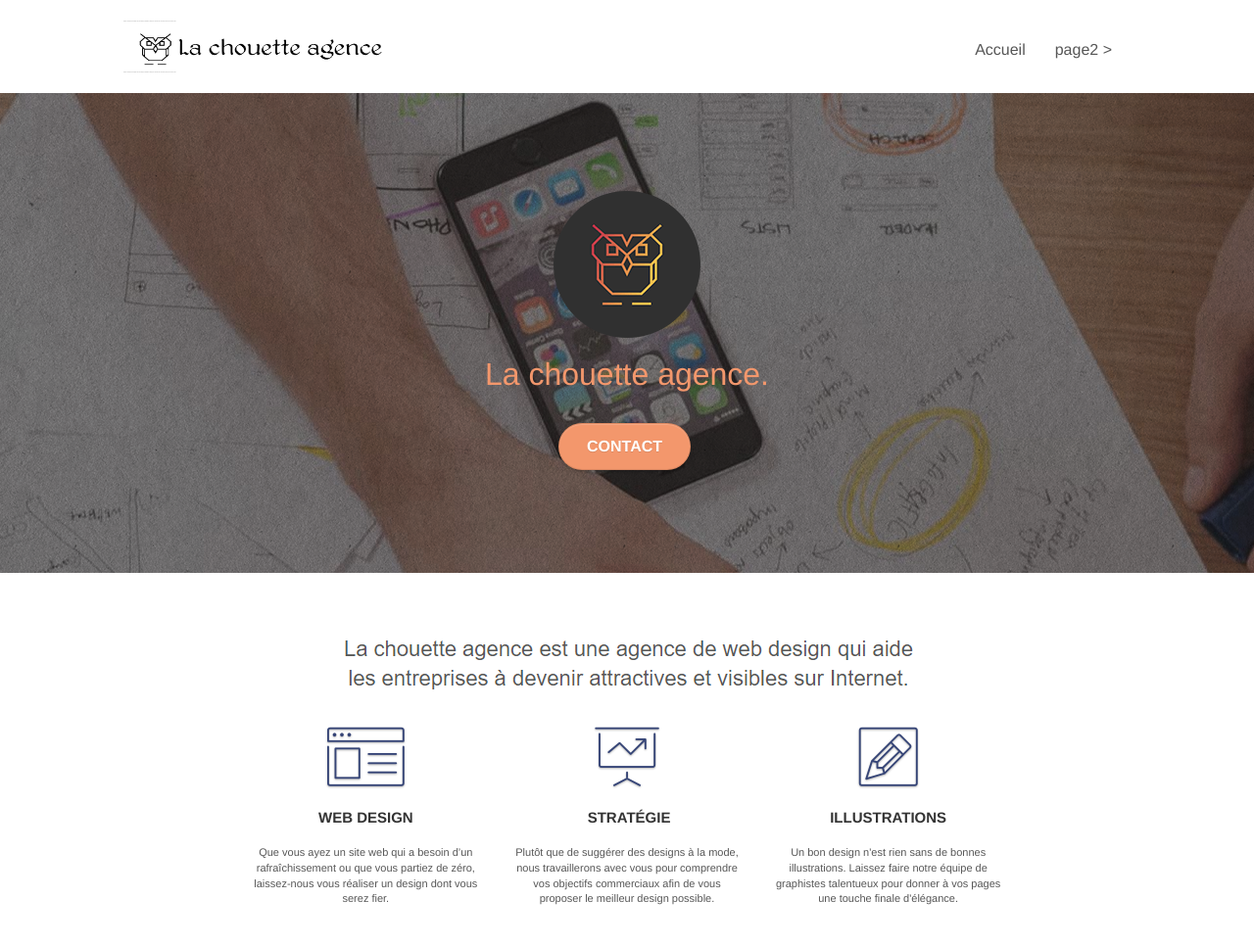
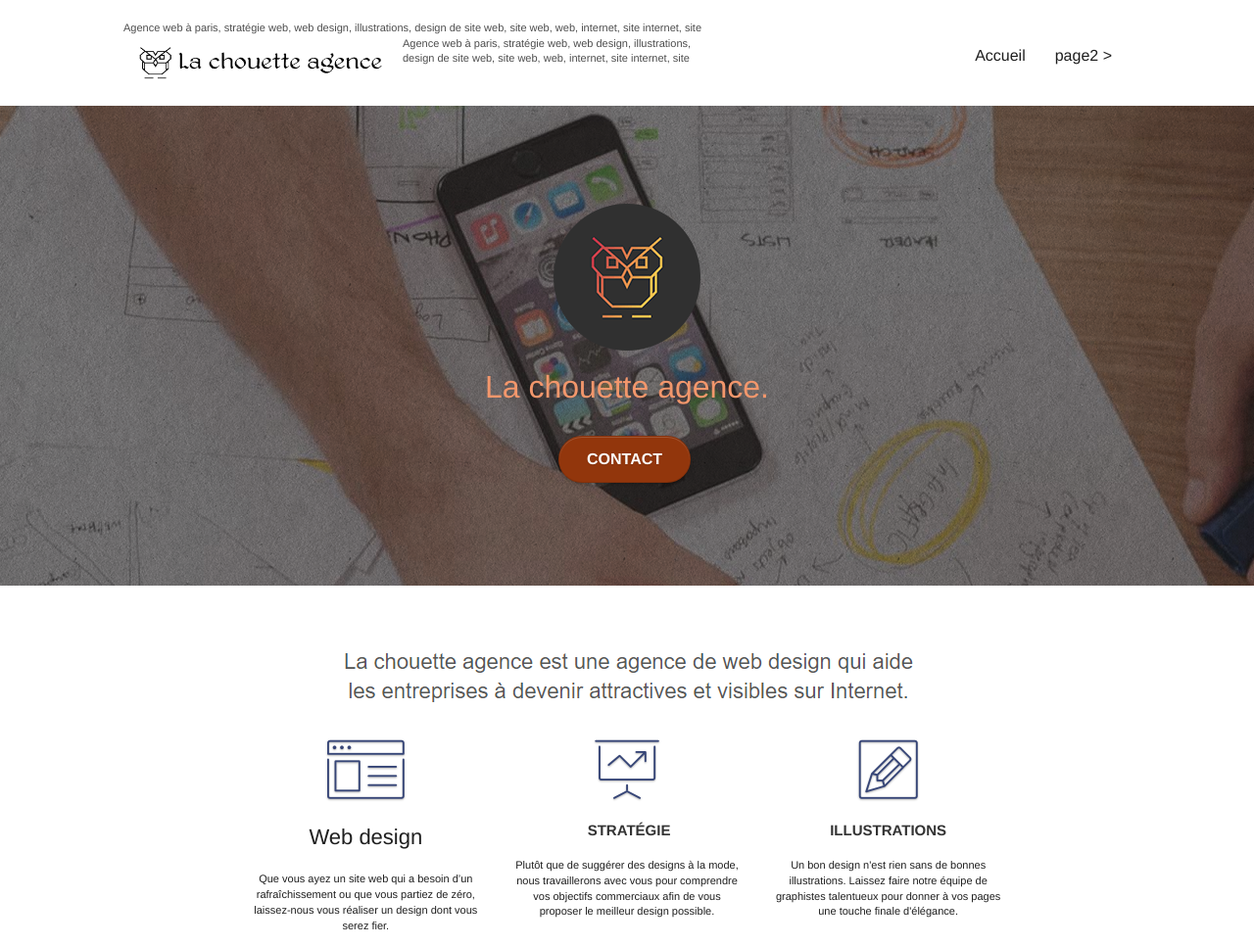
Before and after one commit to Master250/Projet4, a plain HTML site: page index.html in a window 1280 px wide. Shown: the top 966 px of the page at 98% size. Drawn offline with Linux system fonts and the light colour scheme.

Commit message:
Accessibilté

```diff
--- a/index.html
+++ b/index.html
@@ -43,9 +43,9 @@
 
 		<nav class="navbar row">
 			<div class="navbar-header">
-				<div class="keywords" style="color:#4D4D4D;background-color: #ffffff;font-size:1px;">Agence web à paris, stratégie web, web design, illustrations, design de site web, site web, web, internet, site internet, site</div>
+				<div class="keywords" style="color:#4D4D4D;background-color: #ffffff;font-size:11px;">Agence web à paris, stratégie web, web design, illustrations, design de site web, site web, web, internet, site internet, site</div>
 				<a class="navbar-brand" href="index.html"><img src="img/la-chouette-agence.png" alt="paris web design logo agence web meilleure agence" height="40" width="250"/></a>
-				<div class="keywords" style="color:#4D4D4D;background-color: #ffffff;font-size:1px;">Agence web à paris, stratégie web, web design, illustrations, design de site web, site web, web, internet, site internet, site</div>
+				<div class="keywords" style="color:#4D4D4D;background-color: #ffffff;font-size:11px;">Agence web à paris, stratégie web, web design, illustrations, design de site web, site web, web, internet, site internet, site</div>
 				<button id="nav-toggle" type="button" class="ui-navbar-toggle navbar-toggle" data-toggle="collapse" data-target=".navbar-1">
 					<span class="sr-only">Toggle navigation</span><span class="icon-bar"></span><span class="icon-bar"></span><span class="icon-bar"></span>
 				</button>
@@ -53,7 +53,7 @@
 			<div class="collapse navbar-collapse navbar-1 special-dropdown-nav">
 				<ul class="site-navigation nav navbar-nav">
 					<li>
-						<a href="index.html">Accueil</a>
+						<a href="#">Accueil</a>
 					</li>
 					<li>
 					</li>
@@ -94,9 +94,9 @@
 				<div class="text-center">
 					<span class="et-icon-browser sm-shadow icon-dark-slate-blue icons icon-lg"></span>
 				</div>
-				<h3 class="mg-md text-center">
+				<h2 class="mg-md text-center">
 					Web design
-				</h3>
+				</h2>
 				<p class="text-center ">
 					Que vous ayez un site web qui a besoin d&rsquo;un rafraîchissement ou que vous partiez de zéro, laissez-nous vous réaliser un design dont vous serez fier.
 				</p>
@@ -126,7 +126,7 @@
 		</div>
 		<div class="row voffset-lg voffset">
 			<div class="col-xs-12 col-md-8 col-md-offset-2 text-center">
-				<img alt="agence web, agence web paris, web design paris, stratégie web" src="img/citation.png" width="562" height="148"/>
+				<img alt="agence web, agence web paris, web design paris, stratégie web, 1bis" src="img/citation.png" width="562" height="148"/>
 
 			</div>
 		</div>
@@ -152,7 +152,7 @@
 	<div class="container bloc-lg">
 		<div class="row">
 			<div class="col-sm-12 text-center">
-				<img alt="agence web, agence web paris, web design paris, stratégie web" src="img/title2.png" width="476" height="99"/>
+				<img alt="agence web, agence web paris, web design paris, stratégie web, 2bis" src="img/title2.png" width="476" height="99"/>
 			</div>
 		</div>
 		<div class="row tight-width-whitespace portfolio-row">
@@ -239,7 +239,7 @@
 							<a class="social" href="index.html"><span class="fa fa-instagram icon-md"></span></a>
 						</div>
 					</div>
-					<div class="keywords" style="color:#F3976C;">Agence web à paris, stratégie web, web design, illustrations, design de site web, site web, web, internet, site internet, site</div>
+					<div class="keywords">Agence web à paris, stratégie web, web design, illustrations, design de site web, site web, web, internet, site internet, site</div>
 				</div>
 				<div class="row">
 					<div class="col-sm-4">
--- a/style.css
+++ b/style.css
@@ -204,7 +204,7 @@ h6,
 p,
 label,
 .btn,
-a{font-family:"helvetica";font-weight:400;color:#575757!important;}
+a{font-family:"helvetica";font-weight:400;color:#1F1F1F!important;}
 .container{max-width:1000px;}
 .hero-bloc-text{font-size:38px;}
 .hero-bloc-text-sub{font-size:36px;}
@@ -227,10 +227,10 @@ h4{color:#333333!important;}
 .black-background{background-color:rgba(165, 147, 99, 0.7);padding:40px 40px 40px 40px;}
 .bold-link{font-weight:900;text-decoration:underline!important;}
 .bgc-white{background-color:#FFFFFF;}
-.bgc-dark-slate-blue{background-color:#364577;}
-.bgc-atomic-tangerine{background-color:#F3976C;}
+.bgc-dark-slate-blue{background-color:#181F34;}
+.bgc-atomic-tangerine{background-color:#92360C;}
 .tc-white{color:#F3976C!important;}
-.btn-atomic-tangerine{background:#F3976C;color:#FFFFFF!important;}
+.btn-atomic-tangerine{background:#92360c;color:#FFFFFF!important;}
 .btn-atomic-tangerine:hover{background:#c27956!important;color:#FFFFFF!important;}
 .ltc-white{color:#FFFFFF!important;}
 .ltc-white:hover{color:#cccccc!important;}
```
